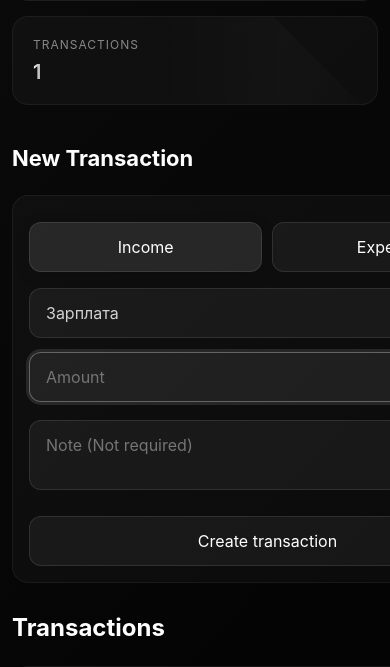
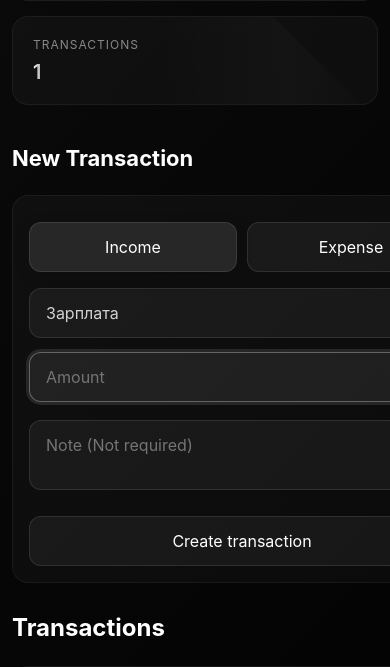
Before and after one commit to awt1k-dev/Finance-Tracker, a Flask app: page /profile in a window 390 px wide; the page is wider, and only the part inside the window is pictured. Shown: the part 430-1097 px from the top of that part. Run offline with Flask 3, Linux system fonts and the light colour scheme; the visitor is signed in with stand-in values (Sample User, id 1); tables that the repository leaves empty hold one stand-in row (values such as "Sample post").

Commit message:
profile styling

```diff
--- a/static/styles/profile_style.css
+++ b/static/styles/profile_style.css
@@ -720,6 +720,7 @@ input[type="number"] { -moz-appearance: textfield; }
 @media (max-width: 480px) {
     .container {
         padding: 20px 12px 60px; /* Уменьшили боковые отступы контейнера */
+        max-width: 480px;
     }
 
     .profile-header h1 {
@@ -737,6 +738,8 @@ input[type="number"] { -moz-appearance: textfield; }
     /* Делаем форму компактнее на маленьких экранах */
     .transaction-form {
         padding: 16px;
+        max-width: 460px;
+        margin-right: 10px;
     }
 
     .transaction-form button {
@@ -755,4 +758,10 @@ input[type="number"] { -moz-appearance: textfield; }
         min-width: unset;
         max-width: unset;
     }
+    table {
+        max-width: 480px;
+    }
+    .table-wrapper {
+        max-width: 480px;
+    }
 }
```
